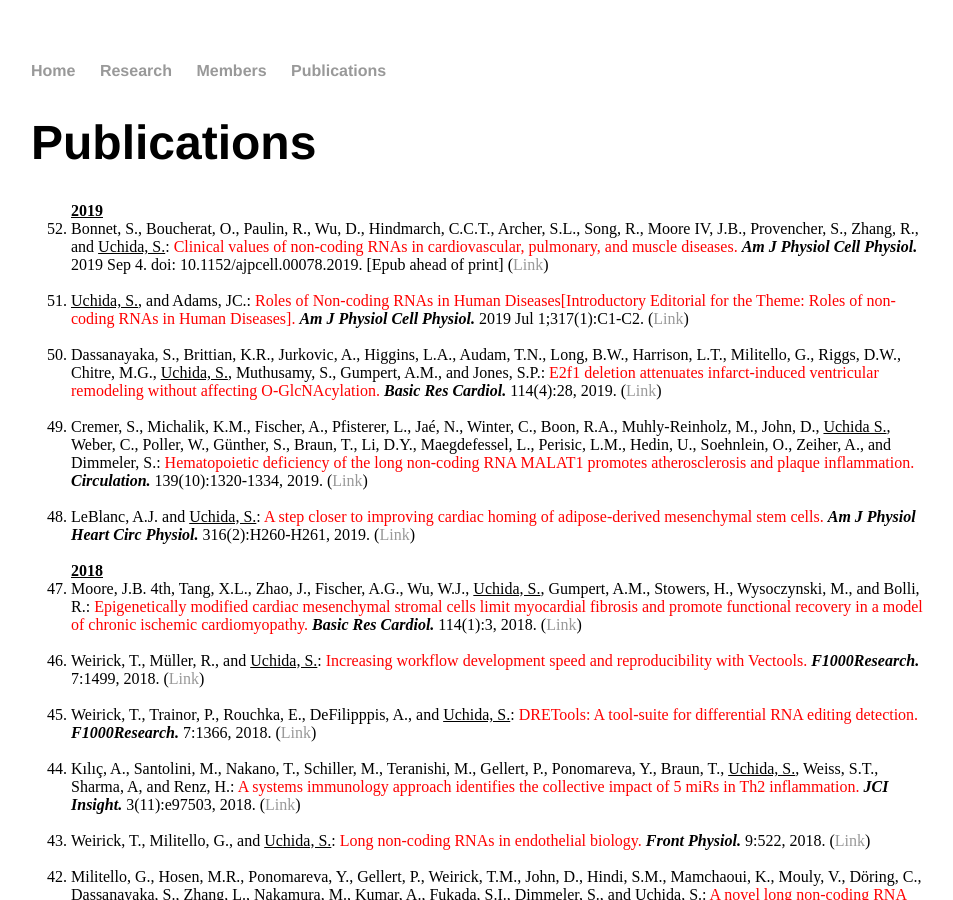
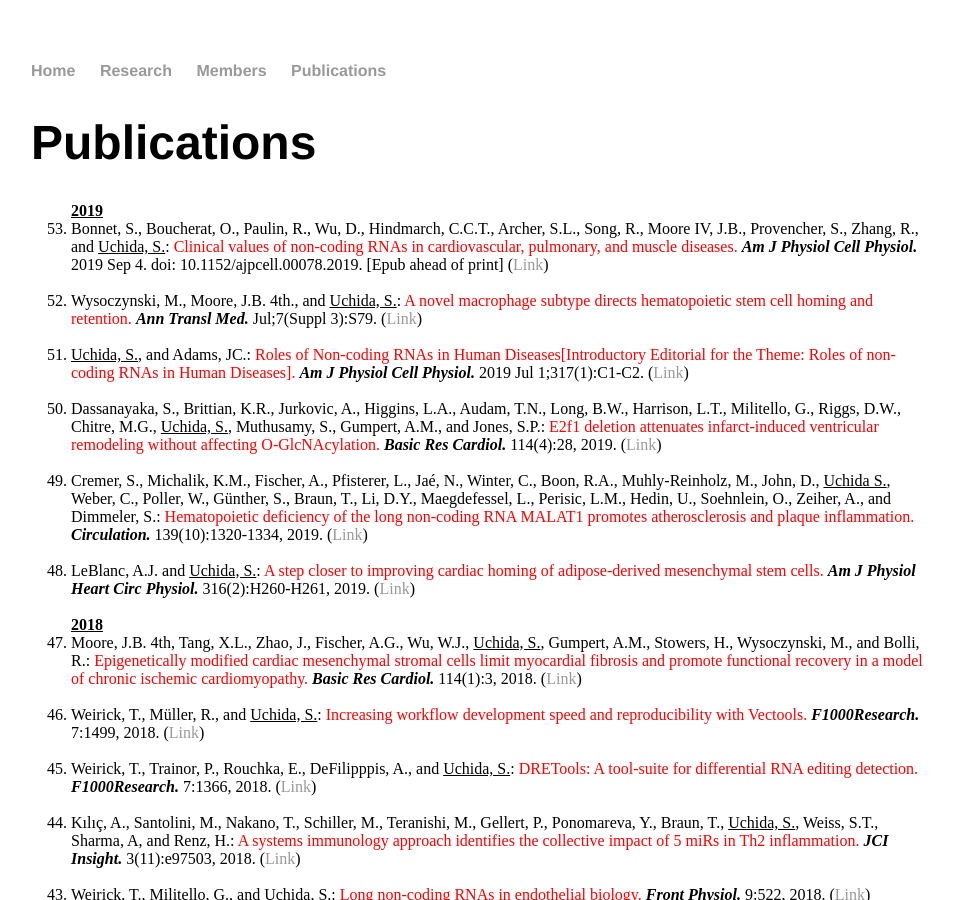
Before and after one commit to heartlncrna/heartlncrna.github.io, a Jekyll site: the page publications/pub_list.html, which Jekyll copies as it is, in a window 1280 px wide and 900 px high. Shown: the whole window, without its empty margins (161-1114 px from the left). Built offline with Jekyll 4.4.1, drawn with Linux system fonts in a browser that asks for light colours.

Commit message:
Update pub_list.html

```diff
--- a/publications/pub_list.html
+++ b/publications/pub_list.html
@@ -29,6 +29,9 @@
 
 			<strong><u> 2019 </u></strong>
 				<li>Bonnet, S., Boucherat, O., Paulin, R., Wu, D., Hindmarch, C.C.T., Archer, S.L., Song, R., Moore IV, J.B., Provencher, S., Zhang, R., and <u>Uchida, S.</u>: <font color="red">Clinical values of non-coding RNAs in cardiovascular, pulmonary, and muscle diseases.</font> <b><i>Am J Physiol Cell Physiol.</i></b> 2019 Sep 4. doi: 10.1152/ajpcell.00078.2019. [Epub ahead of print] (<a href="https://www.physiology.org/doi/abs/10.1152/ajpcell.00078.2019">Link</span></a>)</li>
+			<br>
+
+				<li>Wysoczynski, M., Moore, J.B. 4th., and <u>Uchida, S.</u>: <font color="red">A novel macrophage subtype directs hematopoietic stem cell homing and retention.</font> <b><i>Ann Transl Med. </i></b> Jul;7(Suppl 3):S79. (<a href="http://atm.amegroups.com/article/view/25101/24558">Link</span></a>)</li>
 			<br>
 
 				<li><u>Uchida, S.</u>, and Adams, JC.: <font color="red">Roles of Non-coding RNAs in Human Diseases[Introductory Editorial for the Theme: Roles of non-coding RNAs in Human Diseases].</font> <b><i>Am J Physiol Cell Physiol.</i></b> 2019 Jul 1;317(1):C1-C2. (<a href="https://www.physiology.org/doi/full/10.1152/ajpcell.00114.2019">Link</span></a>)</li>
```
